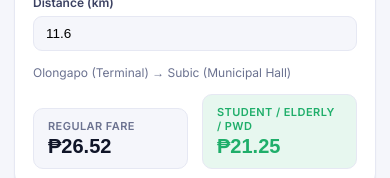
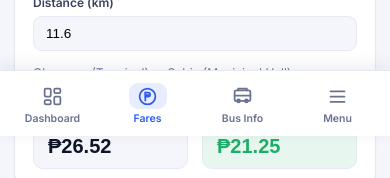
Before and after one commit to Fotatoe24/BUSahero-webapp, a Next.js app: page /fares in a window 390 px wide. Shown: the part 708-886 px from the top of the page. Built offline with nearby package versions, Linux system fonts and the light colour scheme; no server answers; the database is empty.

Commit message:
added mobile bottom nav for better responsiveness

```diff
--- a/app/globals.css
+++ b/app/globals.css
@@ -355,7 +355,7 @@ button {
 /* ---------- Stat grid ---------- */
 .stat-grid {
   display: grid;
-  grid-template-columns: repeat(3, 1fr);
+  grid-template-columns: repeat(auto-fit, minmax(220px, 1fr));
   gap: 14px;
   margin-bottom: 20px;
 }
@@ -1270,6 +1270,65 @@ tbody tr:last-child td {
   display: block;
 }
 
+/* ---------- Bottom navigation (mobile) ---------- */
+.bottom-nav {
+  display: none;
+  position: fixed;
+  left: 0;
+  right: 0;
+  bottom: 0;
+  z-index: 55;
+  background: var(--card);
+  border-top: 1px solid var(--line);
+  box-shadow: 0 -4px 16px rgba(16, 30, 74, 0.08);
+  padding: 6px 6px calc(6px + env(safe-area-inset-bottom, 0px));
+}
+
+.bottom-nav-list {
+  display: grid;
+  grid-template-columns: repeat(4, 1fr);
+  gap: 2px;
+}
+
+.bottom-nav-item {
+  display: flex;
+  flex-direction: column;
+  align-items: center;
+  justify-content: center;
+  gap: 3px;
+  padding: 6px 4px 5px;
+  border-radius: 10px;
+  color: var(--ink-500);
+  font-size: 10.5px;
+  font-weight: 600;
+  border: none;
+  background: none;
+  transition: color 0.12s ease;
+}
+
+.bottom-nav-item svg {
+  width: 21px;
+  height: 21px;
+}
+
+.bottom-nav-icon-bg {
+  display: flex;
+  align-items: center;
+  justify-content: center;
+  width: 38px;
+  height: 26px;
+  border-radius: 9px;
+  transition: background 0.12s ease;
+}
+
+.bottom-nav-item.active {
+  color: var(--blue-600);
+}
+
+.bottom-nav-item.active .bottom-nav-icon-bg {
+  background: var(--blue-100);
+}
+
 /* ---------- Responsive tables ---------- */
 .table-scroll {
   width: 100%;
@@ -1360,6 +1419,18 @@ tbody tr:last-child td {
   .card-head {
     flex-wrap: wrap;
     gap: 10px;
+  }
+
+  .mobile-menu-btn {
+    display: none;
+  }
+
+  .bottom-nav {
+    display: block;
+  }
+
+  .content {
+    padding-bottom: 92px;
   }
 }
 
--- a/components/Sidebar.tsx
+++ b/components/Sidebar.tsx
@@ -25,6 +25,84 @@ const INFO_NAV_ITEMS: NavItem[] = [
   { href: "/privacy-policy", label: "Privacy Policy" },
   { href: "/terms", label: "Terms & Conditions" },
 ];
+
+function DashboardIcon() {
+  return (
+    <svg
+      viewBox="0 0 24 24"
+      fill="none"
+      stroke="currentColor"
+      strokeWidth="2"
+      strokeLinecap="round"
+      strokeLinejoin="round"
+    >
+      <rect x="3" y="3" width="7" height="9" rx="1.5" />
+      <rect x="14" y="3" width="7" height="5" rx="1.5" />
+      <rect x="14" y="12" width="7" height="9" rx="1.5" />
+      <rect x="3" y="16" width="7" height="5" rx="1.5" />
+    </svg>
+  );
+}
+
+function FaresIcon() {
+  return (
+    <svg
+      viewBox="0 0 24 24"
+      fill="none"
+      stroke="currentColor"
+      strokeWidth="2"
+      strokeLinecap="round"
+      strokeLinejoin="round"
+    >
+      <circle cx="12" cy="12" r="9" />
+      <path d="M9.5 7.5h3.2a2.3 2.3 0 0 1 0 4.6H9.5" />
+      <path d="M9.5 10.4h4.2" />
+      <path d="M9.5 7.5v9" />
+    </svg>
+  );
+}
+
+function BusInfoIcon() {
+  return (
+    <svg
+      viewBox="0 0 24 24"
+      fill="none"
+      stroke="currentColor"
+      strokeWidth="2"
+      strokeLinecap="round"
+      strokeLinejoin="round"
+    >
+      <rect x="3" y="5" width="18" height="12" rx="2" />
+      <path d="M3 11h18" />
+      <path d="M7 5V3h10v2" />
+      <circle cx="7.5" cy="17" r="1.6" />
+      <circle cx="16.5" cy="17" r="1.6" />
+    </svg>
+  );
+}
+
+function MenuIcon() {
+  return (
+    <svg
+      viewBox="0 0 24 24"
+      fill="none"
+      stroke="currentColor"
+      strokeWidth="2"
+      strokeLinecap="round"
+      strokeLinejoin="round"
+    >
+      <line x1="4" y1="6" x2="20" y2="6" />
+      <line x1="4" y1="12" x2="20" y2="12" />
+      <line x1="4" y1="18" x2="20" y2="18" />
+    </svg>
+  );
+}
+
+const BOTTOM_NAV_ICONS: Record<string, () => JSX.Element> = {
+  "/dashboard": DashboardIcon,
+  "/fares": FaresIcon,
+  "/bus-info": BusInfoIcon,
+};
 
 export default function Sidebar() {
   const pathname = usePathname();
@@ -140,6 +218,42 @@ export default function Sidebar() {
           </button>
         </div>
       </aside>
+
+      <nav className="bottom-nav" aria-label="Primary">
+        <div className="bottom-nav-list">
+          {NAV_ITEMS.map((item) => {
+            const Icon = BOTTOM_NAV_ICONS[item.href];
+            const active = pathname === item.href;
+
+            return (
+              <Link
+                key={item.href}
+                href={item.href}
+                className={`bottom-nav-item ${active ? "active" : ""}`}
+                aria-current={active ? "page" : undefined}
+                onClick={() => setOpen(false)}
+              >
+                <span className="bottom-nav-icon-bg">
+                  <Icon />
+                </span>
+                {item.label}
+              </Link>
+            );
+          })}
+
+          <button
+            type="button"
+            className={`bottom-nav-item ${open ? "active" : ""}`}
+            aria-expanded={open}
+            onClick={() => setOpen((v) => !v)}
+          >
+            <span className="bottom-nav-icon-bg">
+              <MenuIcon />
+            </span>
+            Menu
+          </button>
+        </div>
+      </nav>
     </>
   );
 }
```
